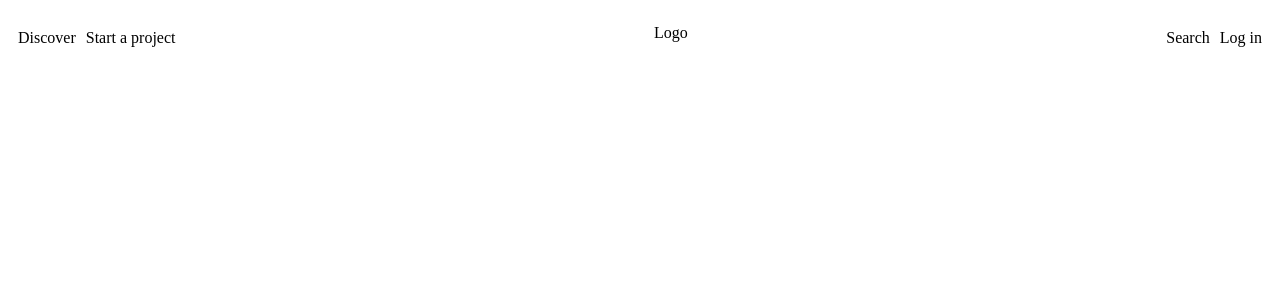
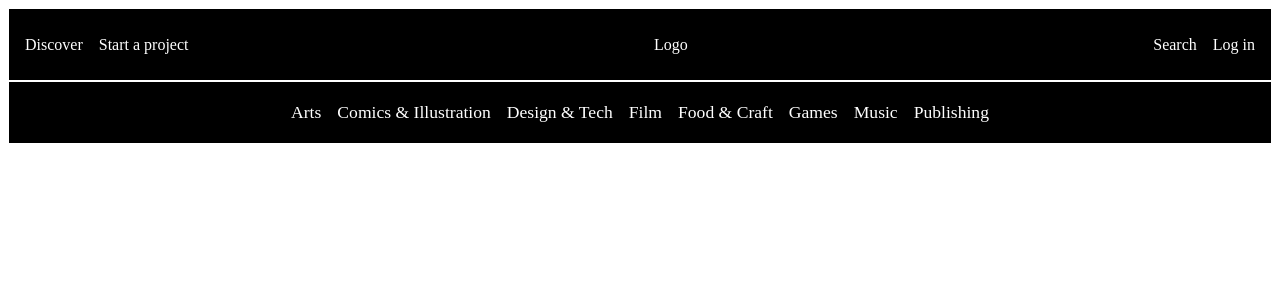
Before and after one commit to nikaareshidze/Kickstarter, a React (Vite) app: page / in a window 1280 px wide. Shown: the top 300 px of the page. Built offline with nearby package versions, Linux system fonts and the light colour scheme.

Commit message:
Make Wrapper_Flex element which will be used for divs with display flex properties. Change header with Wrapper_Flex. Make Navbar element.

```diff
--- a/src/App.jsx
+++ b/src/App.jsx
@@ -1,5 +1,11 @@
 import Header from "./components/header/Header";
+import Navbar from "./components/navbar/Navbar";
 
 export default function App() {
-  return <Header />;
+  return (
+    <div>
+      <Header />
+      <Navbar />
+    </div>
+  );
 }
--- /dev/null
+++ b/src/components/Wrapper_Flex.js
@@ -0,0 +1,24 @@
+import styled from "styled-components";
+
+const WrapperFlex = styled.div`
+  display: flex;
+  justify-content: ${(props) =>
+    props.justifyContent == "center"
+      ? "center"
+      : props.justifyContent == "space-between"
+      ? "space-between"
+      : ""};
+  align-items: center;
+  column-gap: 1em;
+
+  padding: 0.5em;
+
+  border: 1px;
+  border-style: solid;
+  border-color: ${(props) => (props.dark ? "white" : "black")};
+
+  background-color: ${(props) => (props.dark ? "black" : "white")};
+  color: ${(props) => (props.dark ? "white" : "black")};
+`;
+
+export default WrapperFlex;
--- a/src/components/header/Header.jsx
+++ b/src/components/header/Header.jsx
@@ -2,34 +2,28 @@ import React, { useState } from "react";
 import styled from "styled-components";
 
 import HeaderTitle from "./Header_Title";
+import WrapperFlex from "../Wrapper_Flex";
 
-const ThisWrapper = styled.div`
-  display: flex;
-  justify-content: space-between;
-  column-gap: 10px;
-
-  padding: 5px;
-
-  background-color: ${(props) => (props.dark ? "black" : "white")};
-  color: ${(props) => (props.dark ? "white" : "black")};
+const ChildWrapper = styled(WrapperFlex)`
+  border: none;
 `;
 
 export default function Header() {
-  const [isDark, setIsDark] = useState(false);
+  const [isDark, setIsDark] = useState(true);
 
   return (
-    <ThisWrapper dark={isDark}>
-      <ThisWrapper dark={isDark}>
+    <WrapperFlex dark={isDark} justifyContent="space-between">
+      <ChildWrapper dark={isDark}>
         <HeaderTitle>Discover</HeaderTitle>
         <HeaderTitle>Start a project</HeaderTitle>
-      </ThisWrapper>
+      </ChildWrapper>
 
       <HeaderTitle>Logo</HeaderTitle>
 
-      <ThisWrapper dark={isDark}>
+      <ChildWrapper dark={isDark}>
         <HeaderTitle>Search</HeaderTitle>
         <HeaderTitle>Log in</HeaderTitle>
-      </ThisWrapper>
-    </ThisWrapper>
+      </ChildWrapper>
+    </WrapperFlex>
   );
 }
--- /dev/null
+++ b/src/components/navbar/Navbar.jsx
@@ -0,0 +1,22 @@
+import React, { useState } from "react";
+import styled from "styled-components";
+
+import NavbarTitle from "./Navbar_Title";
+import WrapperFlex from "../Wrapper_Flex";
+
+export default function Navbar() {
+  const [isDark, setIsDark] = useState(true);
+
+  return (
+    <WrapperFlex dark={isDark} justifyContent="center">
+      <NavbarTitle>Arts</NavbarTitle>
+      <NavbarTitle>Comics & Illustration</NavbarTitle>
+      <NavbarTitle>Design & Tech</NavbarTitle>
+      <NavbarTitle>Film</NavbarTitle>
+      <NavbarTitle>Food & Craft</NavbarTitle>
+      <NavbarTitle>Games</NavbarTitle>
+      <NavbarTitle>Music</NavbarTitle>
+      <NavbarTitle>Publishing</NavbarTitle>
+    </WrapperFlex>
+  );
+}
--- /dev/null
+++ b/src/components/navbar/Navbar_Title.js
@@ -0,0 +1,13 @@
+import styled from "styled-components";
+
+const NavbarTitle = styled.h1`
+  font-size: 1.1em;
+  font-weight: 500;
+
+  &:hover {
+    color: #05ce78;
+    text-decoration: underline;
+  }
+`;
+
+export default NavbarTitle;
```
